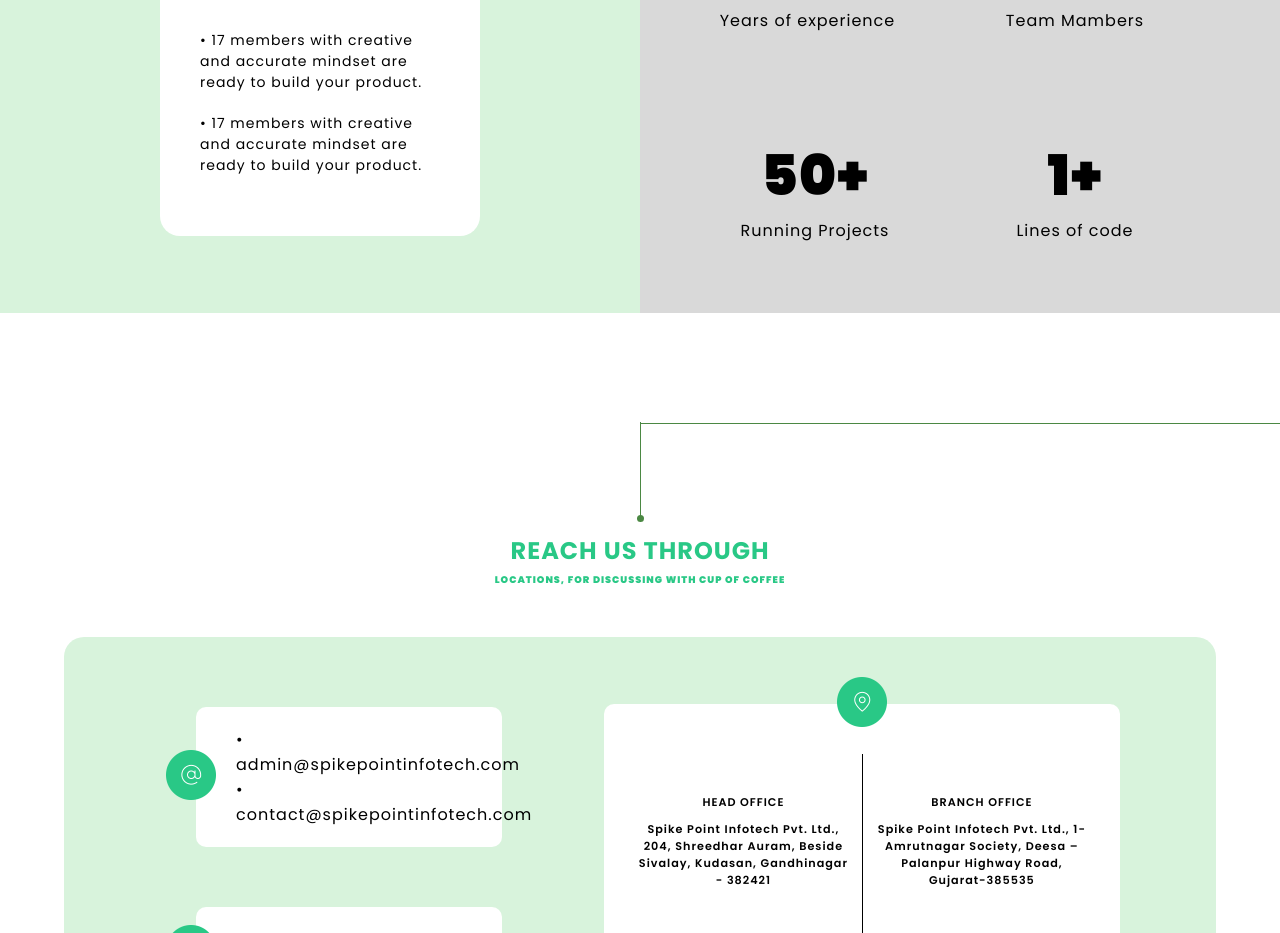
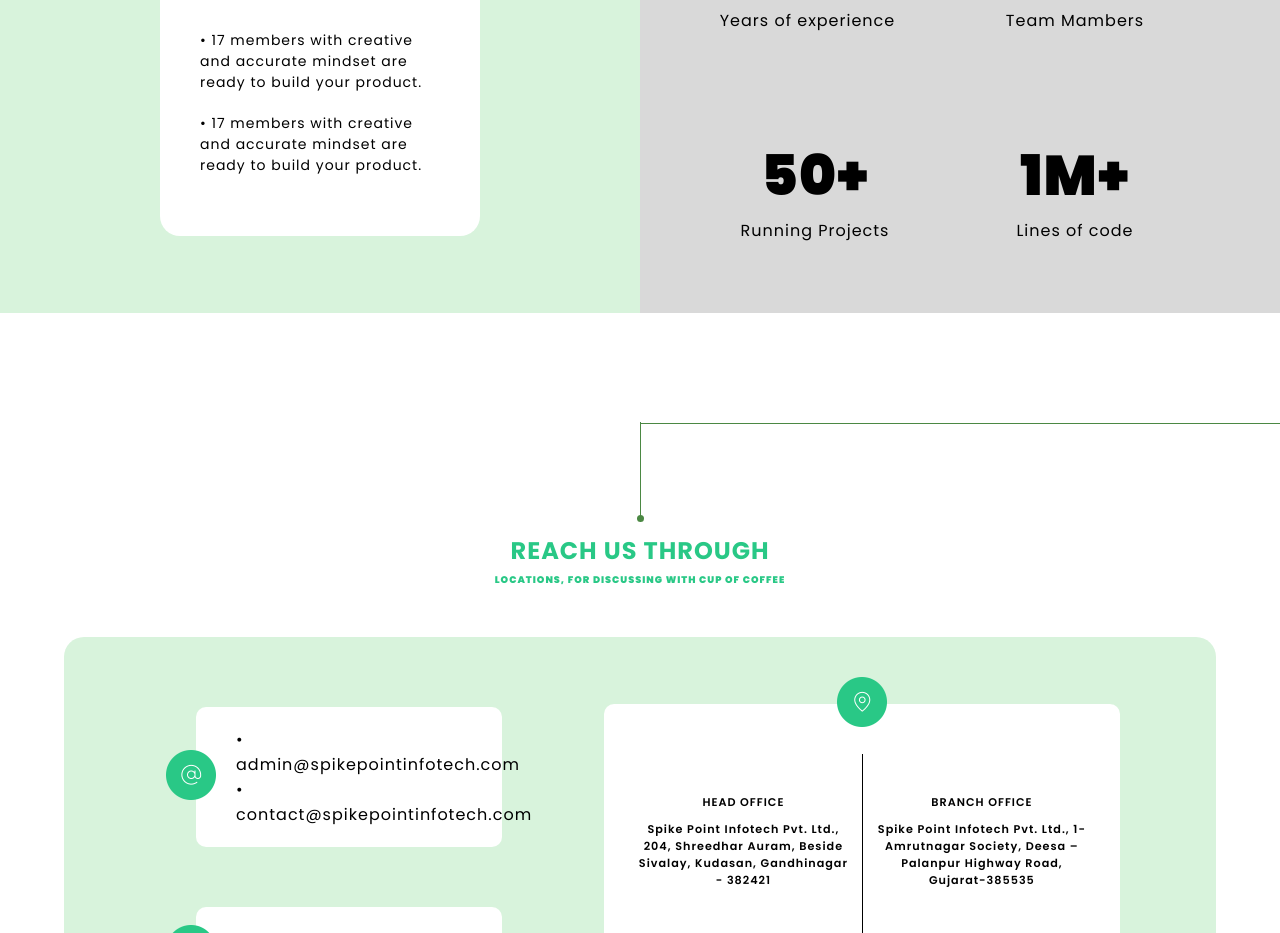
Before and after one commit to smitnayak3312/SPIPL, a React (Vite) app: page /contact in a window 1280 px wide. Shown: the part 1260-2193 px from the top of the page. Built offline with nearby package versions, Linux system fonts and the light colour scheme.

Commit message:
`Update Contact component: changed "1+" to "1M+" in number-content-number4 div`

```diff
--- a/src/components/Contact/Contect.jsx
+++ b/src/components/Contact/Contect.jsx
@@ -144,7 +144,7 @@
                             <p>Running Projects</p>
                         </div>
                         <div className="myHover number-content-number4">
-                            <h1>1+</h1>
+                            <h1>1M+</h1>
                             <p>Lines of code</p>
                         </div>
                     </div>
```
